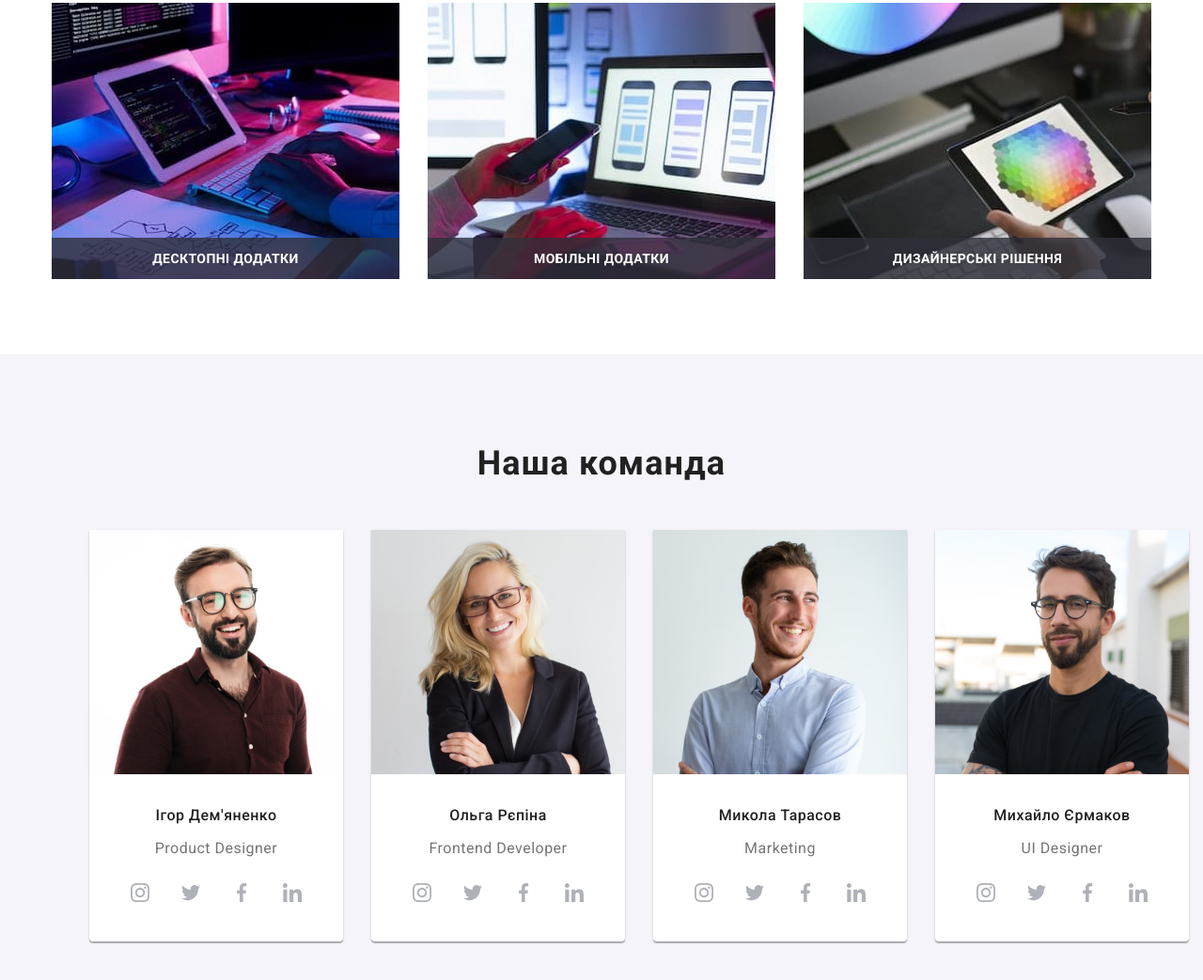
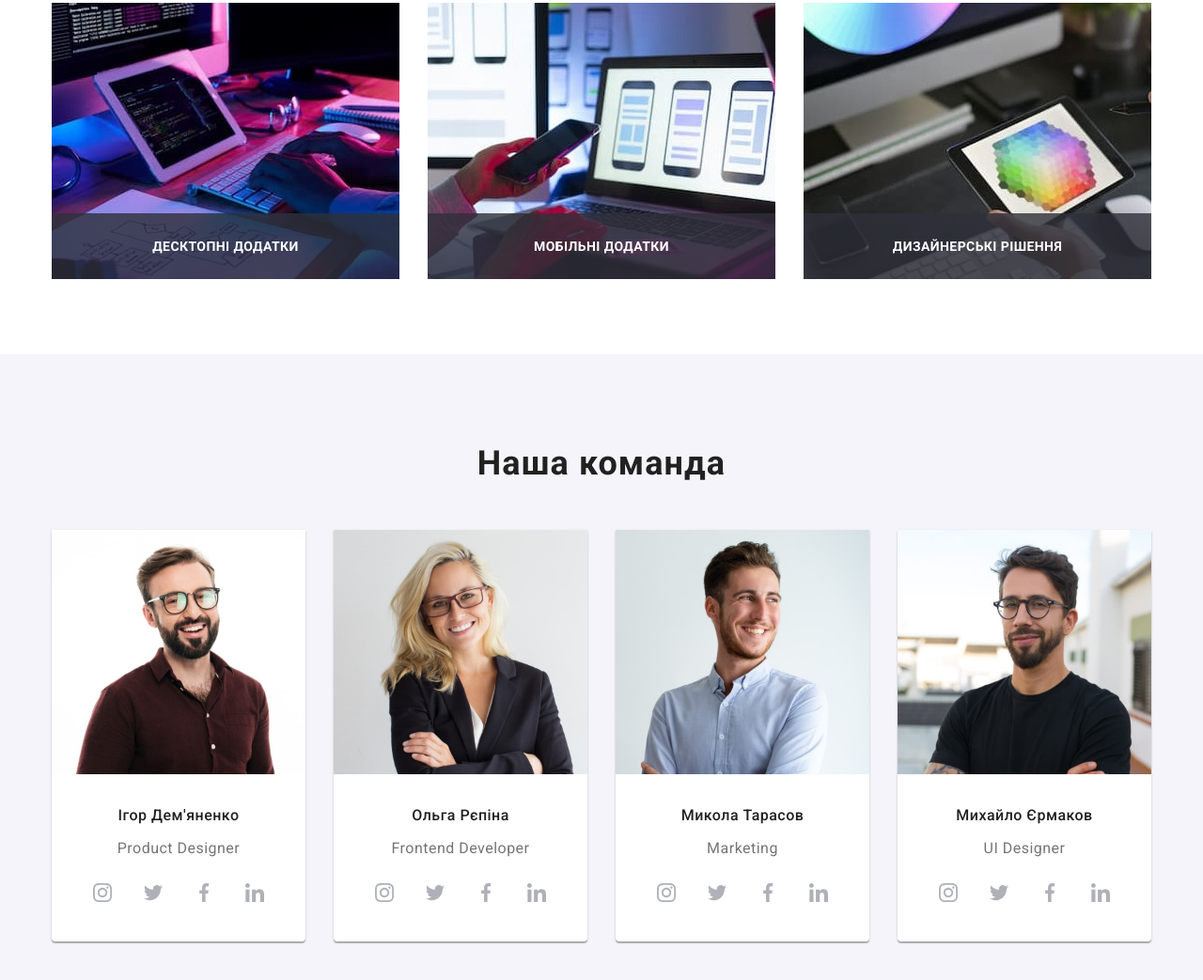
Before and after one commit to Vladyslav-Bekesh/goit-markup-hw-05, a plain HTML site: page index.html in a window 1280 px wide. Shown: the part 1229-2272 px from the top of the page at 94% size. Drawn offline with nearby package versions, Linux system fonts and the light colour scheme.

Commit message:
5.2
css updated

```diff
--- a/styles.css
+++ b/styles.css
@@ -435,7 +435,7 @@ a {
   justify-content: center;
   align-items: center;
 
-  padding: 0 27px;
+  height: 70px;
   width: 100%;
 
   background-color: rgba(47, 48, 58, 0.8);
@@ -467,6 +467,7 @@ color: #FFFFFF;
   display: flex;
   gap: var(--defoult-space-between);
   margin: 0;
+  padding-left: 0;
 }
 
 .our-team-item {
@@ -534,7 +535,6 @@ color: #FFFFFF;
   color: #fff;
 }
 
-.socials- {}
 
 /* SOCIALS */
 
@@ -622,6 +622,7 @@ color: #FFFFFF;
   background-color: var(--filtres-btn-color);
   height: 38px;
   padding: 6px 22px 6px 22px;
+  cursor: pointer;
   /* btn txt styles */
   font-family: "Roboto";
   font-weight: 500;
@@ -686,6 +687,7 @@ color: #FFFFFF;
   width: 100%;
   height: 100%;
   background-color: rgba(33, 150, 243, 0.9);
+  transition:transform, var(--fast-anim) ;
 }
 
 .product-item:hover, .product-item:focus{
```
